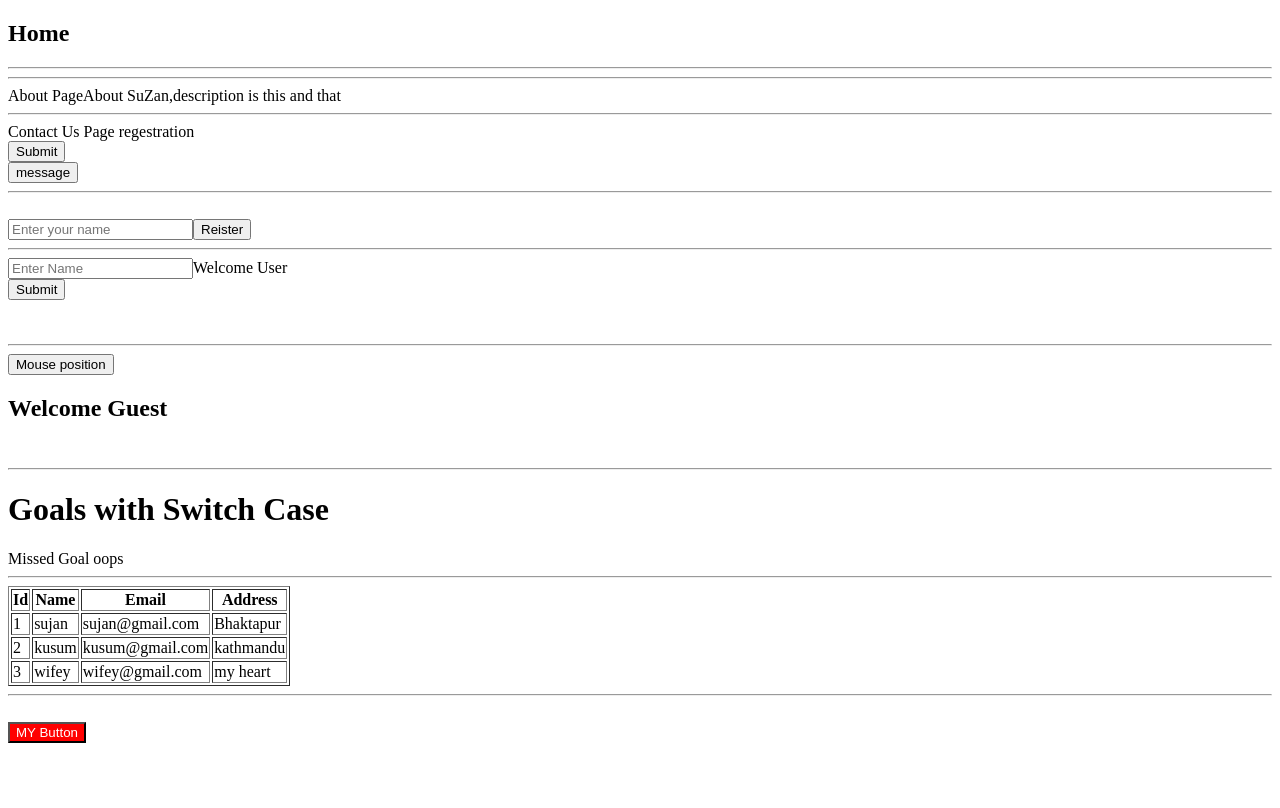
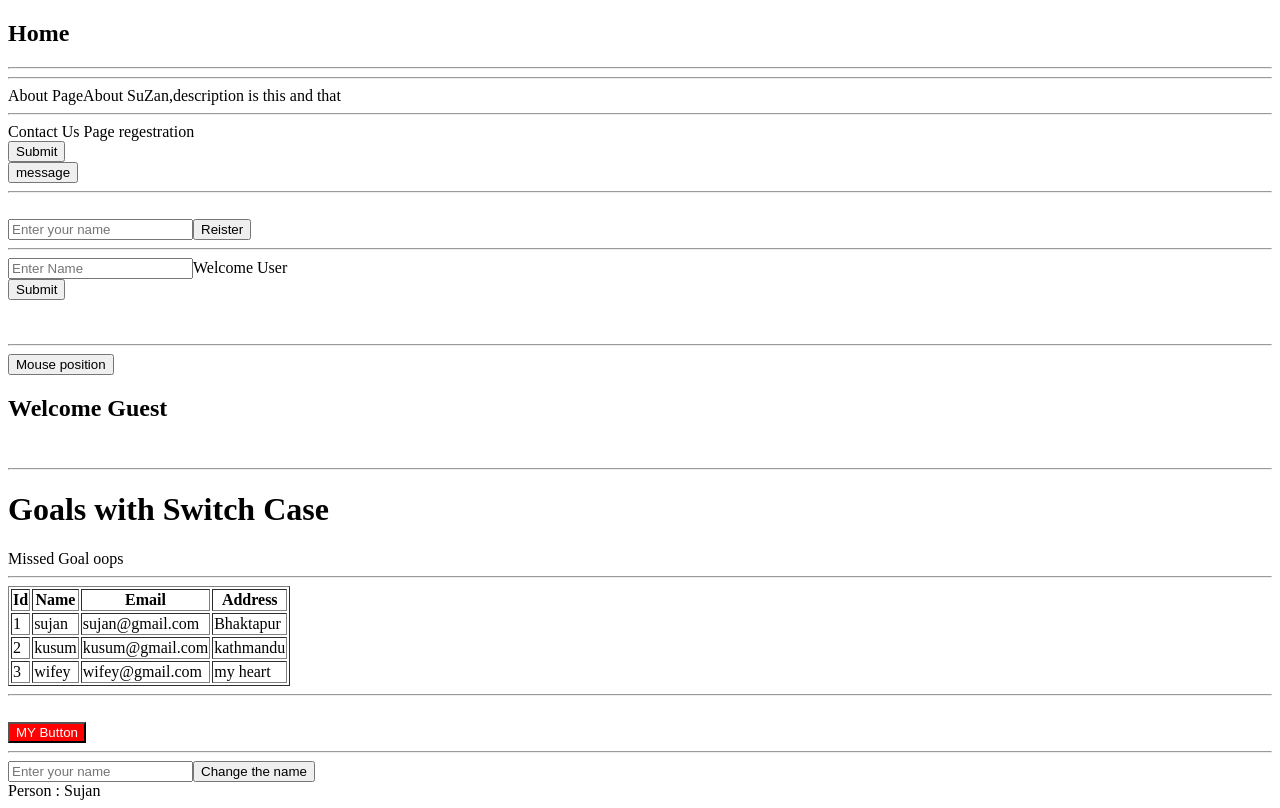
Before and after one commit to ST079/react, a React (Vite) app in the folder blogApp/: page / in a window 1280 px wide. Built offline with nearby package versions, Linux system fonts and the light colour scheme.

Commit message:
onChange

```diff
--- a/blogApp/src/App.jsx
+++ b/blogApp/src/App.jsx
@@ -1,10 +1,10 @@
+import React from 'react'
 import Table from "./components/Table";
 import About from "./pages/About";
 import Contact from "./pages/Contact";
 import Home from "./pages/Home";
 import IsGoal from "./pages/IsGoal";
 import UserGeeting from "./pages/UserGeeting";
-
 import Colour from "./pages/Colour";
 
 const App = () => {
--- a/blogApp/src/pages/Colour.jsx
+++ b/blogApp/src/pages/Colour.jsx
@@ -9,18 +9,28 @@ const Colour = () => {
   const revChange = () => {
     const btn = document.getElementById("btn");
     btn.style.background = setColor("red");
+  };
 
-  };
+  const [temp, setTemp] = useState("");
+  const [name, setName] = useState("Sujan");
   return (
     <div>
       <button
         onMouseOver={change}
         onMouseOut={revChange}
-        style={{ background: color, color:"#fff" }}
+        style={{ background: color, color: "#fff" }}
         id="btn"
       >
         MY Button
       </button>
+      <hr />
+      <input
+        type="text"
+        onChange={(e) => setTemp(e.target.value)}
+        placeholder="Enter your name"
+      />
+      <button onClick={() => setName(temp)}>Change the name</button> <br />
+      Person : {name}
     </div>
   );
 };
```
Also changed, not shown: blogApp/.eslintrc.cjs.
